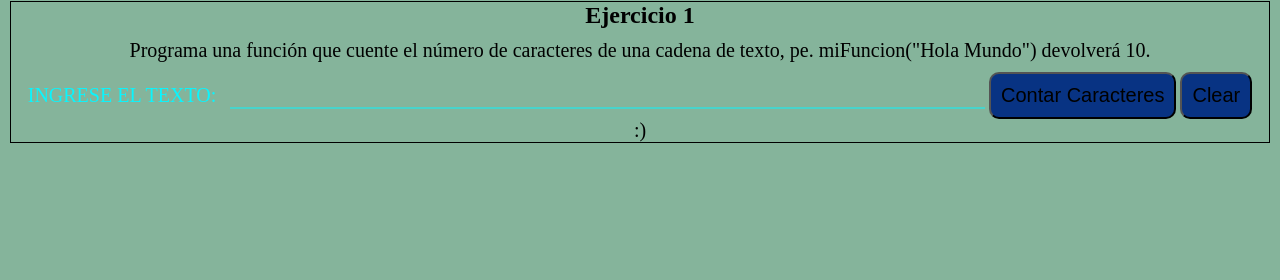
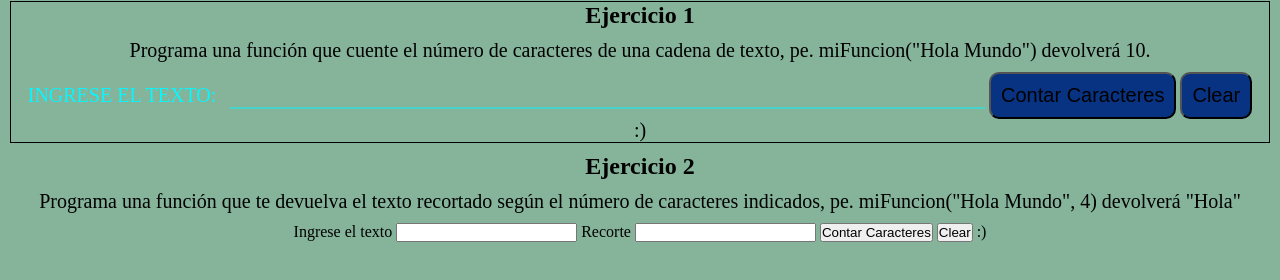
Before and after one commit to Henrycaba471/iniciando-en-git, a plain HTML site: page index.html in a window 1280 px wide. Shown: the part 70-350 px from the top of the page. Drawn offline with Linux system fonts and the light colour scheme.

Commit message:
Nuevo ejercicio incluido

```diff
--- a/app.js
+++ b/app.js
@@ -15,3 +15,5 @@ borrar.addEventListener('click',()=>{
     caracteresTexto.value = '';
     descripcion.innerHTML=(':)')
 });
+
+//2) Programa una función que te devuelva el texto recortado según el número de caracteres indicados, pe. miFuncion("Hola Mundo", 4) devolverá "Hola".
--- a/index.html
+++ b/index.html
@@ -18,10 +18,20 @@
             <label for="entrada">Ingrese el texto:</label>
             <input type="text" id="entrada">
             <button type="submit" id="contar" onclick="contarCaracteres()">Contar Caracteres</button>
-            <button id="clear" type="submit" onclick="clear()">Clear</button>
+            <button id="clear" type="submit">Clear</button>
             <span id="resultado">:)</span>
         </div>
-
+        <div class="ejercicio-2">
+            <h2 class="dos">Ejercicio 2</h2>
+            <p>Programa una función que te devuelva el texto recortado según el número de caracteres indicados, pe. miFuncion("Hola Mundo", 4) devolverá "Hola"</p>
+            <label for="entrada">Ingrese el texto</label>
+            <input type="text" id="entrada-recorte">
+            <label for="recorte">Recorte</label>
+            <input type="number" id="recorte">
+            <button type="submit" id="contar" onclick="">Contar Caracteres</button>
+            <button id="clear" type="submit">Clear</button>
+            <span id="resultado">:)</span>
+        </div>
 
 
     </div>
```
